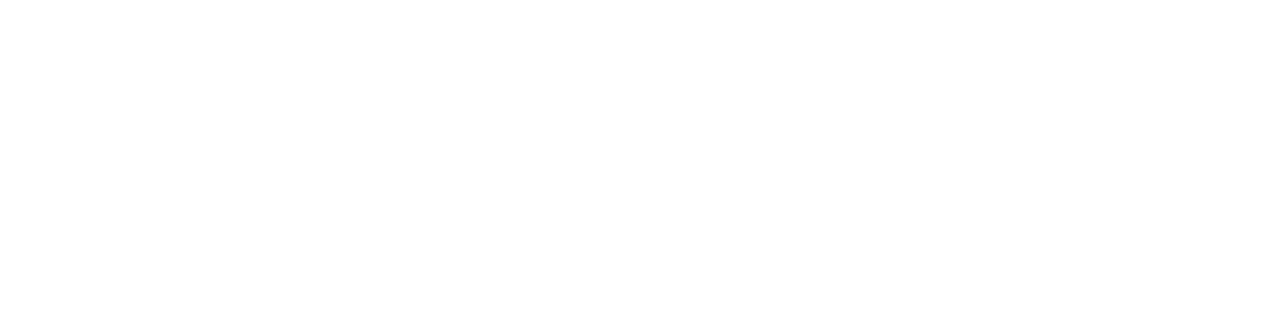
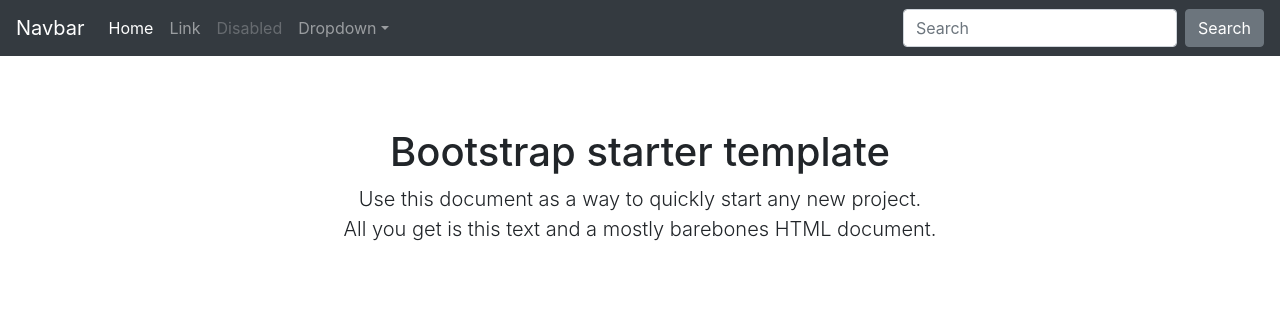
Before and after one commit to shpetimhaxhiu/shtypi.online, a plain HTML site: page index.html in a window 1280 px wide. Drawn offline with nearby package versions, Linux system fonts and the light colour scheme.

Commit message:
Default bootstrap starter page

```diff
--- a/assets/css/style.css
+++ b/assets/css/style.css
@@ -1 +1,10 @@
 /* stilat qe kena mi bo */
+
+/* defaulat per bootstrap starter template */
+body {
+  padding-top: 5rem;
+}
+.starter-template {
+  padding: 3rem 1.5rem;
+  text-align: center;
+}
--- a/index.html
+++ b/index.html
@@ -1,5 +1,6 @@
 <!doctype html>
 <html lang="en">
+
   <head>
     <title>Shtypi Online</title>
     <!-- Required meta tags -->
@@ -7,18 +8,72 @@
     <meta name="viewport" content="width=device-width, initial-scale=1, shrink-to-fit=no">
 
     <!-- Bootstrap CSS -->
-    <link rel="stylesheet" href="https://stackpath.bootstrapcdn.com/bootstrap/4.3.1/css/bootstrap.min.css" integrity="sha384-ggOyR0iXCbMQv3Xipma34MD+dH/1fQ784/j6cY/iJTQUOhcWr7x9JvoRxT2MZw1T" crossorigin="anonymous">
-    <!-- Stilat -->
-    <link rel="stylesheet" href="./assets/css/style.css" integrity="sha384-ggOyR0iXCbMQv3Xipma34MD+dH/1fQ784/j6cY/iJTQUOhcWr7x9JvoRxT2MZw1T" crossorigin="anonymous">
+    <link rel="stylesheet" href="https://stackpath.bootstrapcdn.com/bootstrap/4.3.1/css/bootstrap.min.css"
+      integrity="sha384-ggOyR0iXCbMQv3Xipma34MD+dH/1fQ784/j6cY/iJTQUOhcWr7x9JvoRxT2MZw1T" crossorigin="anonymous">
+
+      <!-- Stilat -->
+    <link rel="stylesheet" href="./assets/css/style.css">
   </head>
+
   <body>
+    <nav class="navbar navbar-expand-md navbar-dark bg-dark fixed-top">
+      <a class="navbar-brand" href="#">Navbar</a>
+      <button class="navbar-toggler" type="button" data-toggle="collapse" data-target="#navbarsExampleDefault"
+        aria-controls="navbarsExampleDefault" aria-expanded="false" aria-label="Toggle navigation">
+        <span class="navbar-toggler-icon"></span>
+      </button>
+
+      <div class="collapse navbar-collapse" id="navbarsExampleDefault">
+        <ul class="navbar-nav mr-auto">
+          <li class="nav-item active">
+            <a class="nav-link" href="#">Home <span class="sr-only">(current)</span></a>
+          </li>
+          <li class="nav-item">
+            <a class="nav-link" href="#">Link</a>
+          </li>
+          <li class="nav-item">
+            <a class="nav-link disabled" href="#" tabindex="-1" aria-disabled="true">Disabled</a>
+          </li>
+          <li class="nav-item dropdown">
+            <a class="nav-link dropdown-toggle" href="#" id="dropdown01" data-toggle="dropdown" aria-haspopup="true"
+              aria-expanded="false">Dropdown</a>
+            <div class="dropdown-menu" aria-labelledby="dropdown01">
+              <a class="dropdown-item" href="#">Action</a>
+              <a class="dropdown-item" href="#">Another action</a>
+              <a class="dropdown-item" href="#">Something else here</a>
+            </div>
+          </li>
+        </ul>
+        <form class="form-inline my-2 my-lg-0">
+          <input class="form-control mr-sm-2" type="text" placeholder="Search" aria-label="Search">
+          <button class="btn btn-secondary my-2 my-sm-0" type="submit">Search</button>
+        </form>
+      </div>
+    </nav>
+
+    <main role="main" class="container">
+
+      <div class="starter-template">
+        <h1>Bootstrap starter template</h1>
+        <p class="lead">Use this document as a way to quickly start any new project.<br> All you get is this text and a
+          mostly barebones HTML document.</p>
+      </div>
+
+    </main><!-- /.container -->
 
     <!-- Optional JavaScript -->
     <!-- jQuery first, then Popper.js, then Bootstrap JS -->
-    <script src="https://code.jquery.com/jquery-3.3.1.slim.min.js" integrity="sha384-q8i/X+965DzO0rT7abK41JStQIAqVgRVzpbzo5smXKp4YfRvH+8abtTE1Pi6jizo" crossorigin="anonymous"></script>
-    <script src="https://cdnjs.cloudflare.com/ajax/libs/popper.js/1.14.7/umd/popper.min.js" integrity="sha384-UO2eT0CpHqdSJQ6hJty5KVphtPhzWj9WO1clHTMGa3JDZwrnQq4sF86dIHNDz0W1" crossorigin="anonymous"></script>
-    <script src="https://stackpath.bootstrapcdn.com/bootstrap/4.3.1/js/bootstrap.min.js" integrity="sha384-JjSmVgyd0p3pXB1rRibZUAYoIIy6OrQ6VrjIEaFf/nJGzIxFDsf4x0xIM+B07jRM" crossorigin="anonymous"></script>
+    <script src="https://code.jquery.com/jquery-3.3.1.slim.min.js"
+      integrity="sha384-q8i/X+965DzO0rT7abK41JStQIAqVgRVzpbzo5smXKp4YfRvH+8abtTE1Pi6jizo"
+      crossorigin="anonymous"></script>
+    <script src="https://cdnjs.cloudflare.com/ajax/libs/popper.js/1.14.7/umd/popper.min.js"
+      integrity="sha384-UO2eT0CpHqdSJQ6hJty5KVphtPhzWj9WO1clHTMGa3JDZwrnQq4sF86dIHNDz0W1"
+      crossorigin="anonymous"></script>
+    <script src="https://stackpath.bootstrapcdn.com/bootstrap/4.3.1/js/bootstrap.min.js"
+      integrity="sha384-JjSmVgyd0p3pXB1rRibZUAYoIIy6OrQ6VrjIEaFf/nJGzIxFDsf4x0xIM+B07jRM"
+      crossorigin="anonymous"></script>
     <!-- Skriptat e appit -->
     <script src="./assets/js/script.js"></script>
   </body>
+
 </html>
```
